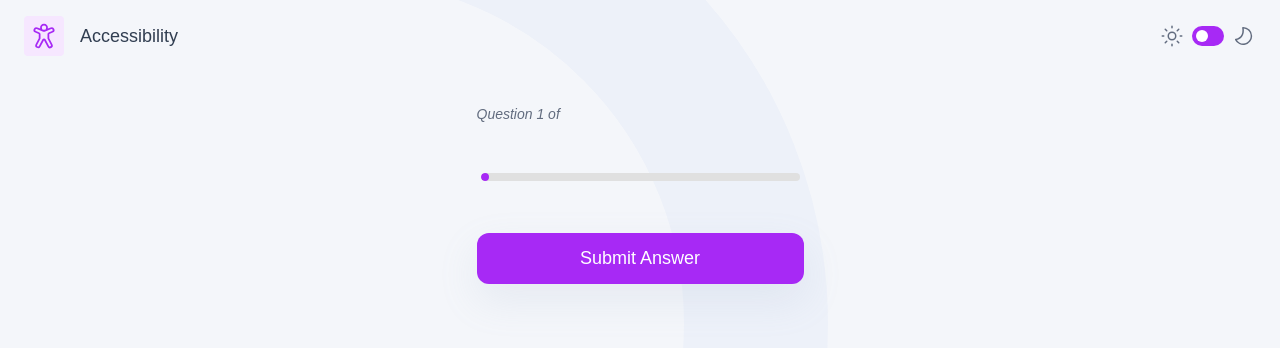
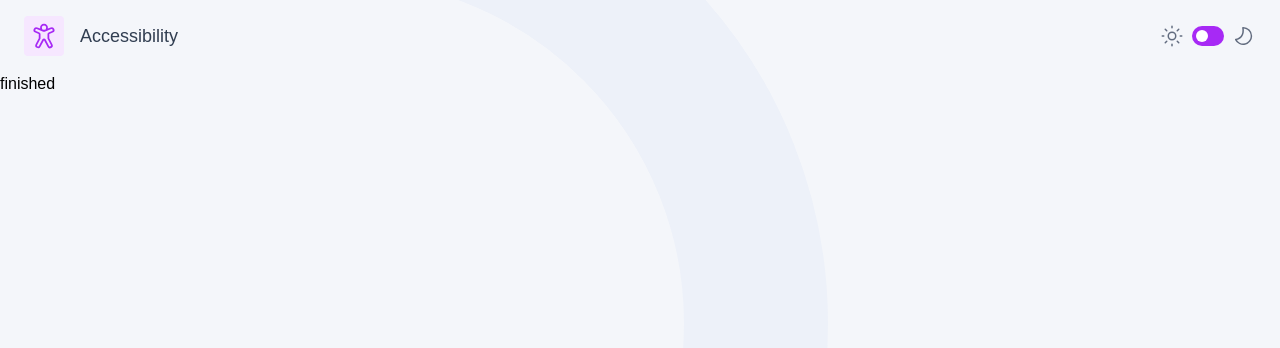
Before and after one commit to NikaNishnianidze/Quiz-App, a React (Vite) app: page /result in a window 1280 px wide. Shown: the top 348 px of the page. Built offline with nearby package versions, Linux system fonts and the light colour scheme.

Commit message:
fix the error problem and add result component

```diff
--- a/src/components/Quiz.tsx
+++ b/src/components/Quiz.tsx
@@ -1,4 +1,4 @@
-import { useParams } from "react-router-dom";
+import { useNavigate, useParams } from "react-router-dom";
 import data from "../data.json";
 import { useState } from "react";
 import correctIcon from "../../public/assets/images/icon-correct.svg";
@@ -21,24 +21,33 @@ const Quiz: React.FC<QuizProps> = () => {
   const [checkAnswer, setCheckAnswer] = useState<boolean | null>(null);
   const [selectedOption, setSelectedOption] = useState<string | null>(null);
   const [point, setPoint] = useState<number>(0);
+  const [error, setError] = useState<string>("");
+  const navigate = useNavigate();
 
   const options: string[] = ["A", "B", "C", "D"];
 
   const handleOptionClick = (option: string) => {
     setSelectedOption(option);
     setCheckAnswer(null);
+    setError("");
   };
 
   const submitAnswer = () => {
     const correctAnswer = quiz?.questions[count].answer;
 
-    if (selectedOption) {
-      if (selectedOption === correctAnswer) {
-        setCheckAnswer(true);
-        setPoint(point + 1);
-      } else {
-        setCheckAnswer(false);
-      }
+    if (!selectedOption) {
+      setError("Please select an answer");
+      setCheckAnswer(null);
+      return;
+    }
+
+    if (selectedOption === correctAnswer) {
+      setCheckAnswer(true);
+      setPoint(point + 1);
+      setError("");
+    } else {
+      setCheckAnswer(false);
+      setError("");
     }
   };
 
@@ -47,8 +56,9 @@ const Quiz: React.FC<QuizProps> = () => {
       setCount(count + 1);
       setSelectedOption(null);
       setCheckAnswer(null);
+      setError("");
     } else {
-      console.log("finished");
+      navigate("/result");
     }
   };
 
@@ -89,7 +99,6 @@ const Quiz: React.FC<QuizProps> = () => {
 
       <div className="options-container mt-[40px] flex flex-col items-center gap-[12px]">
         {quiz?.questions[count].options.map((option, index) => {
-          const isSelected = selectedOption === option;
           const isCorrect =
             checkAnswer && option === quiz?.questions[count].answer;
           const isIncorrect =
@@ -140,7 +149,7 @@ const Quiz: React.FC<QuizProps> = () => {
         {checkAnswer === null && (
           <button
             onClick={submitAnswer}
-            className="mt-[12px] w-[327px] bg-submit py-[12px] rounded-[12px] mb-[139px] shadow-button-light text-[18px] text-[#fff] font-medium"
+            className="mt-[12px] w-[327px] bg-submit py-[12px] rounded-[12px] shadow-button-light text-[18px] text-[#fff] font-medium"
           >
             Submit Answer
           </button>
@@ -148,10 +157,17 @@ const Quiz: React.FC<QuizProps> = () => {
         {checkAnswer !== null && (
           <button
             onClick={nextQuestion}
-            className="mt-[12px] w-[327px] bg-submit py-[12px] rounded-[12px] mb-[139px] shadow-button-light text-[18px] text-[#fff] font-medium"
+            className="mt-[12px] w-[327px] bg-submit py-[12px] rounded-[12px] shadow-button-light text-[18px] text-[#fff] font-medium"
           >
             Next Question
           </button>
+        )}
+
+        {error && (
+          <div className="flex flex-row gap-[8px] mt-[19px] items-center text-[18px] text-[#EE5454]">
+            <img src={WrongIcon} alt="wrongicon" />
+            {error}
+          </div>
         )}
       </div>
     </>
--- /dev/null
+++ b/src/components/Result.tsx
@@ -0,0 +1,5 @@
+const Result = () => {
+  return <h1>finished</h1>;
+};
+
+export default Result;
--- a/src/main.tsx
+++ b/src/main.tsx
@@ -7,6 +7,7 @@ import { createBrowserRouter, RouterProvider } from "react-router-dom";
 import Layout from "./pages/Layout.tsx";
 import Quiz from "./components/Quiz.tsx";
 import Start from "./components/Start.tsx";
+import Result from "./components/Result.tsx";
 
 const router = createBrowserRouter([
   {
@@ -21,6 +22,10 @@ const router = createBrowserRouter([
         path: "/:pathName",
         element: <Quiz title={""} icon={""} questions={[]} />,
       },
+      {
+        path: "/result",
+        element: <Result />,
+      },
     ],
   },
 ]);
```
